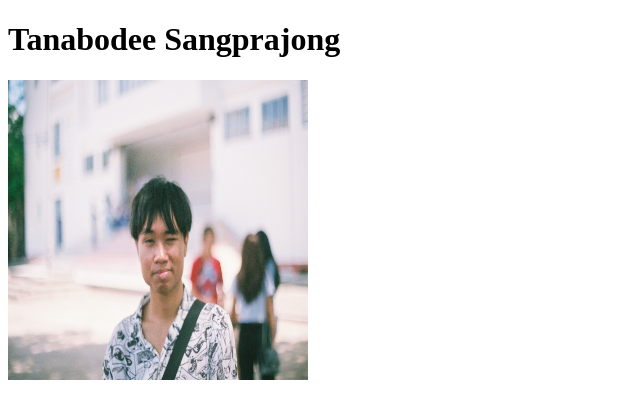
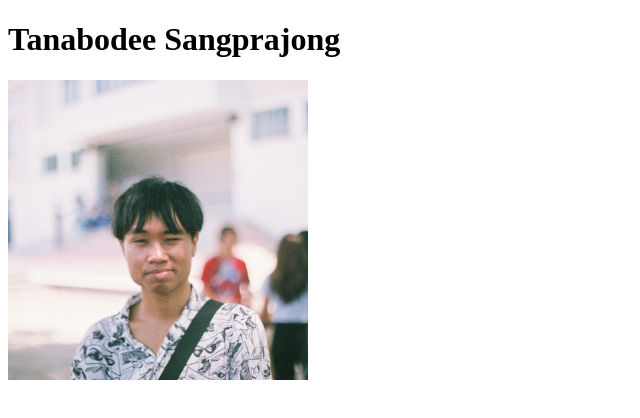
Before and after one commit to dukedeem/dukedeem.github.io, a plain HTML site: page index.html in a window 1280 px wide. Shown: the whole page, without its empty margins (0-640 px from the left). Drawn offline with Linux system fonts and the light colour scheme.

Commit message:
Update index.html

```diff
--- a/index.html
+++ b/index.html
@@ -7,7 +7,7 @@
 
 <body>
     <h1>Tanabodee Sangprajong</h1>
-    <img src="https://raw.githubusercontent.com/dukedeem/dukedeem.github.io/master/Profile.JPG" alt="Profile Picture"
+    <img src="https://raw.githubusercontent.com/dukedeem/dukedeem.github.io/master/ProfileEdited.jpg" alt="Profile Picture"
         width="300" height="300">
 </body>
 
```
